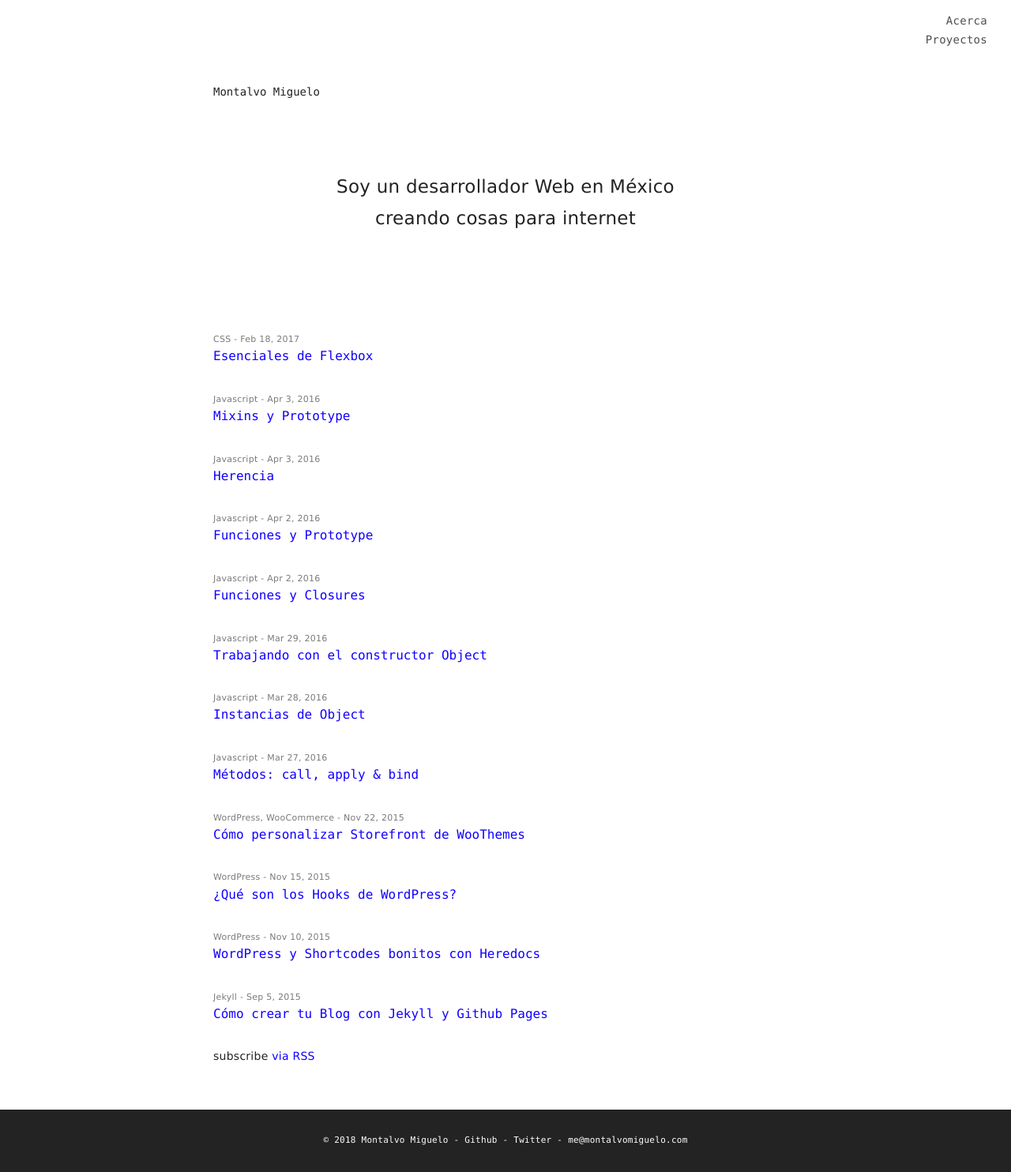
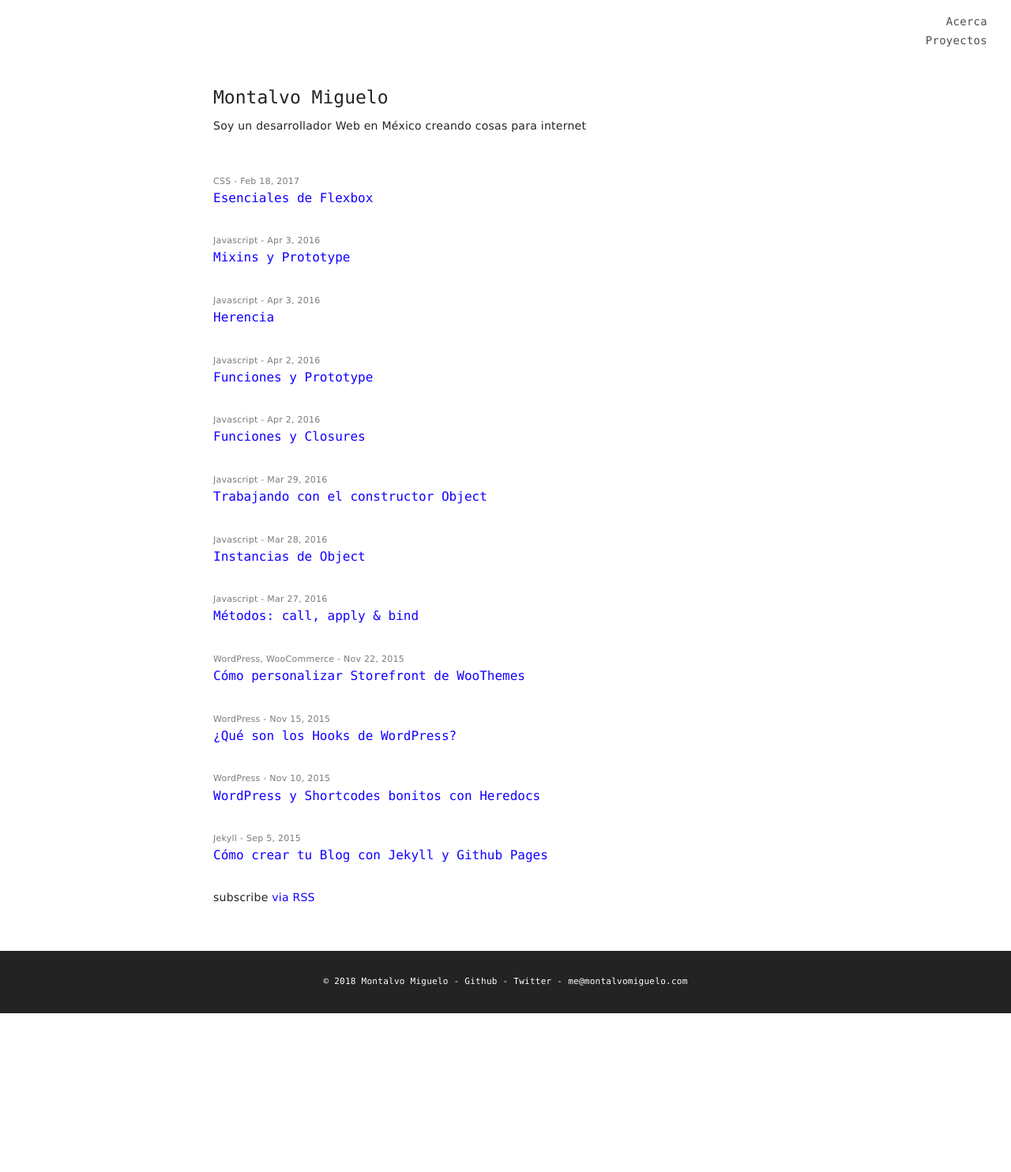
Before and after one commit to montalvomiguelo/montalvomiguelo.github.io, a Jekyll site: the page built from index.html, in a window 1280 px wide. Shown: the whole page at 79% size. Built offline with Jekyll 4.4.1, drawn with Linux system fonts in a browser that asks for light colours; after the commit the page ends 1283 px from its top, so only the background shows below that.

Commit message:
Update styles

```diff
--- a/_sass/_layout.scss
+++ b/_sass/_layout.scss
@@ -3,7 +3,7 @@
  */
 .site-header {
   font-family: $header-font-family-fallback;
-  padding: 1em 0;
+  padding: $spacing-unit / 2 0;
 
   .wf-active & {
     font-family: $header-font-family;
@@ -15,21 +15,11 @@
 }
 
 .site-title {
-  font-size: $base-font-size-fallback;
+  font-size: $alpha-font-size-fallback;
   font-weight: $header-font-weight;
-  margin-bottom: $phi * 1em;
-  line-height: 1.5;
 
   .wf-active & {
-    font-size: $base-font-size;
-    line-height: 1.1;
-  }
-
-  @include media-query($post-small) {
-    &,
-    .wf-active & {
-      margin-bottom: 0;
-    }
+    font-size: $alpha-font-size;
   }
 
   a {
@@ -106,27 +96,10 @@
 
 .page-heading {
   font-size: $alpha-font-size-fallback;
-  margin: $spacing-unit * 2 0 $spacing-unit * $phi;
-  text-align: center;
+  margin: 0 0 $spacing-unit * 1.5;
 
   .wf-active & {
     font-size: $alpha-font-size;
-  }
-
-  @include media-query($post-small) {
-    margin-top: $spacing-unit * 3;
-  }
-}
-
-.site-description {
-  @extend .page-heading;
-  max-width: $content-width / $phi;
-  margin-left: auto;
-  margin-right: auto;
-  margin-bottom: $spacing-unit * 3;
-
-  @include media-query($post-small) {
-    margin-bottom: $spacing-unit * 4;
   }
 }
 
@@ -141,6 +114,7 @@
 
 .post-list {
   margin-left: 0;
+  margin-top: $spacing-unit * 1.5;
   list-style: none;
 
   > li {
@@ -162,15 +136,8 @@
  * Posts
  */
 .post-header {
-  margin: $spacing-unit * 2 0 $spacing-unit * $phi;
-  text-align: center;
+  margin: 0 0 $spacing-unit * 1.5;
   max-width: $content-width / $phi;
-  margin-left: auto;
-  margin-right: auto;
-
-  @include media-query($post-small) {
-    margin-top: $spacing-unit * 3;
-  }
 }
 
 .post-title {
```
